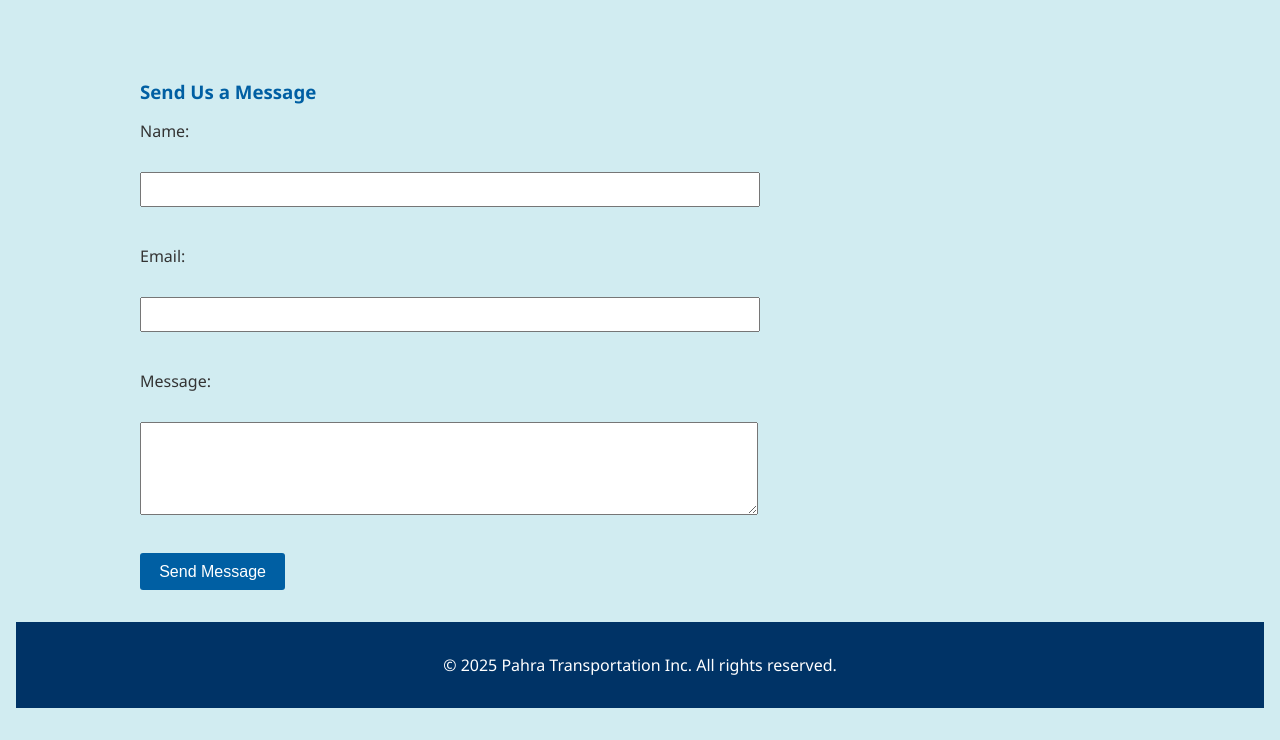
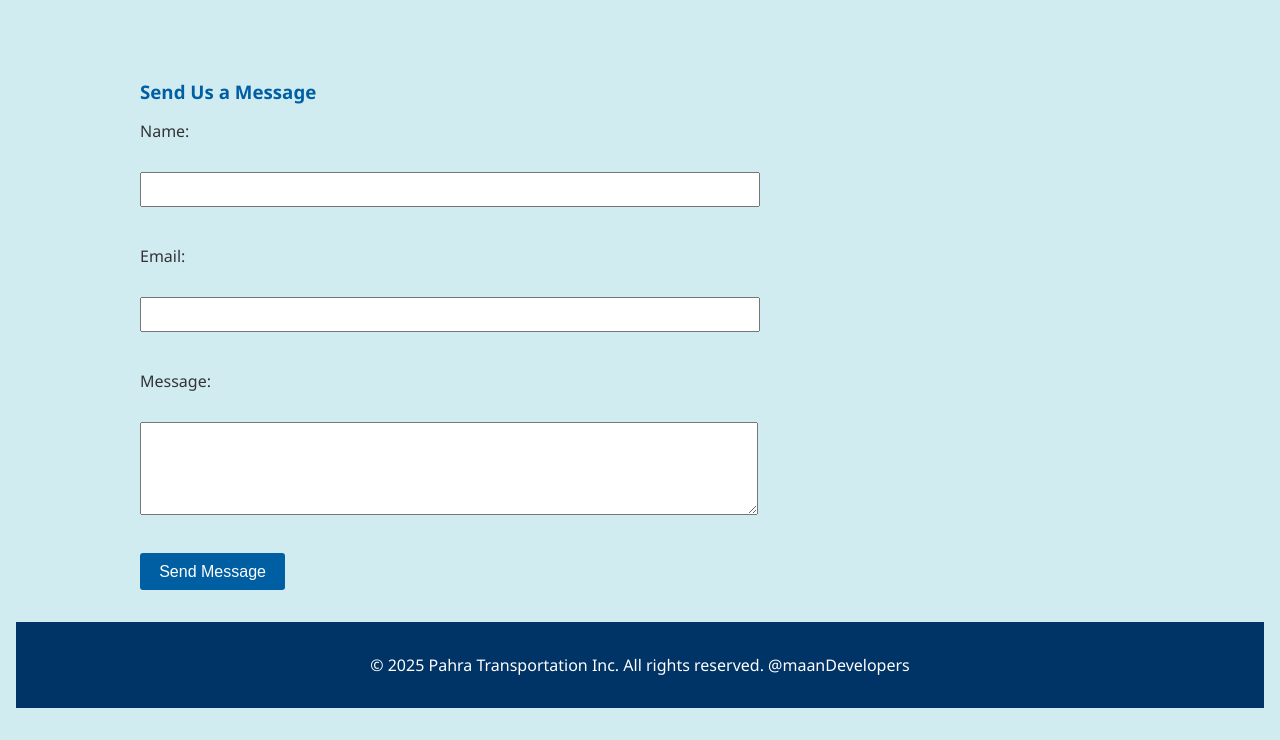
Before and after one commit to arveetsingh/pahraTansport, a plain HTML site: page index.html in a window 1280 px wide. Shown: the part 1637-2377 px from the top of the page. Drawn offline with Linux system fonts and the light colour scheme.

Commit message:
modifying commits

```diff
--- a/index.html
+++ b/index.html
@@ -93,7 +93,7 @@
   <footer>
 
     <div class="container">
-      <p>&copy; 2025 Pahra Transportation Inc. All rights reserved.</p>
+      <p>&copy; 2025 Pahra Transportation Inc. All rights reserved. @maanDevelopers</p>
     </div>
   </footer>
 </body>
```
